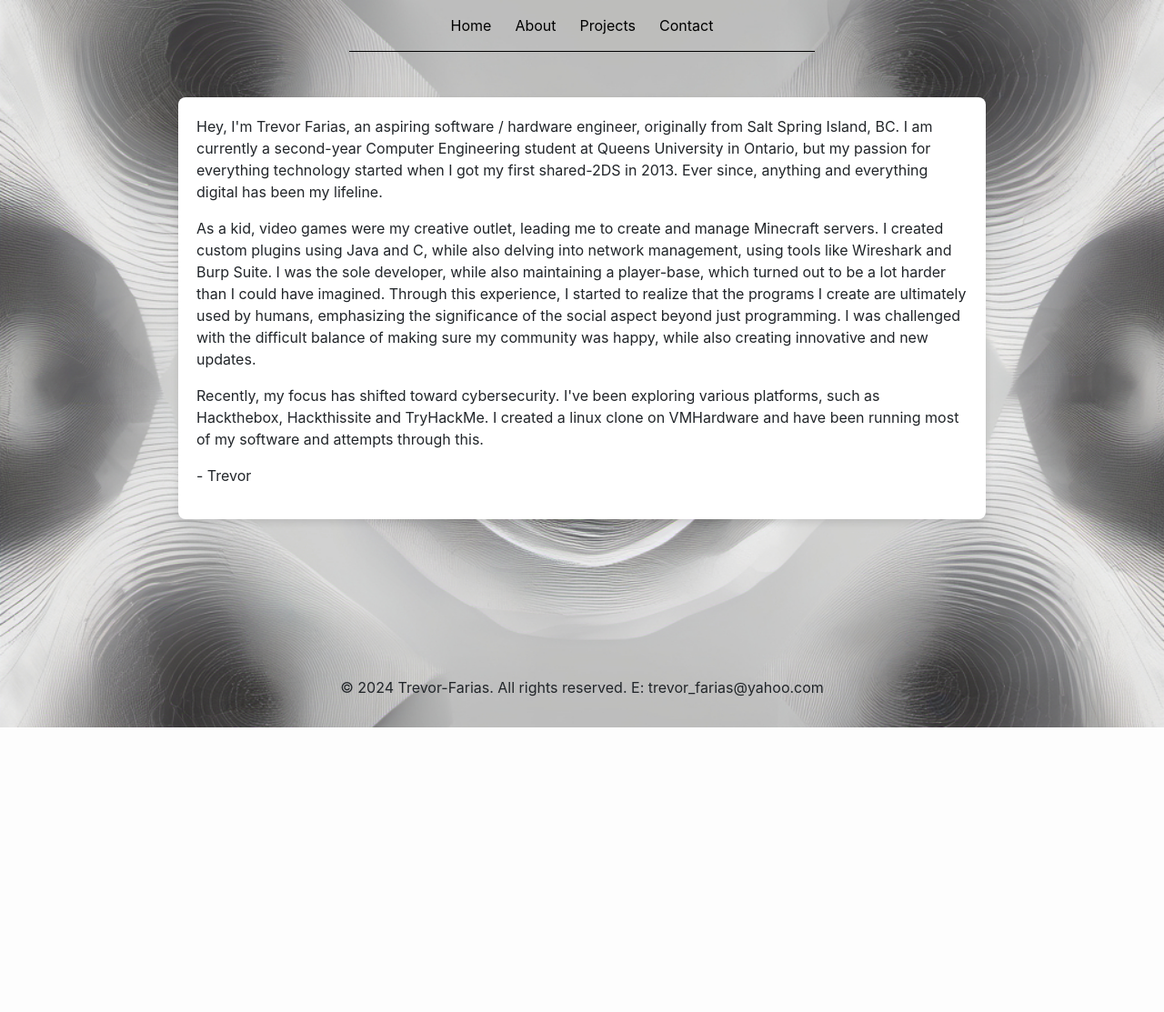
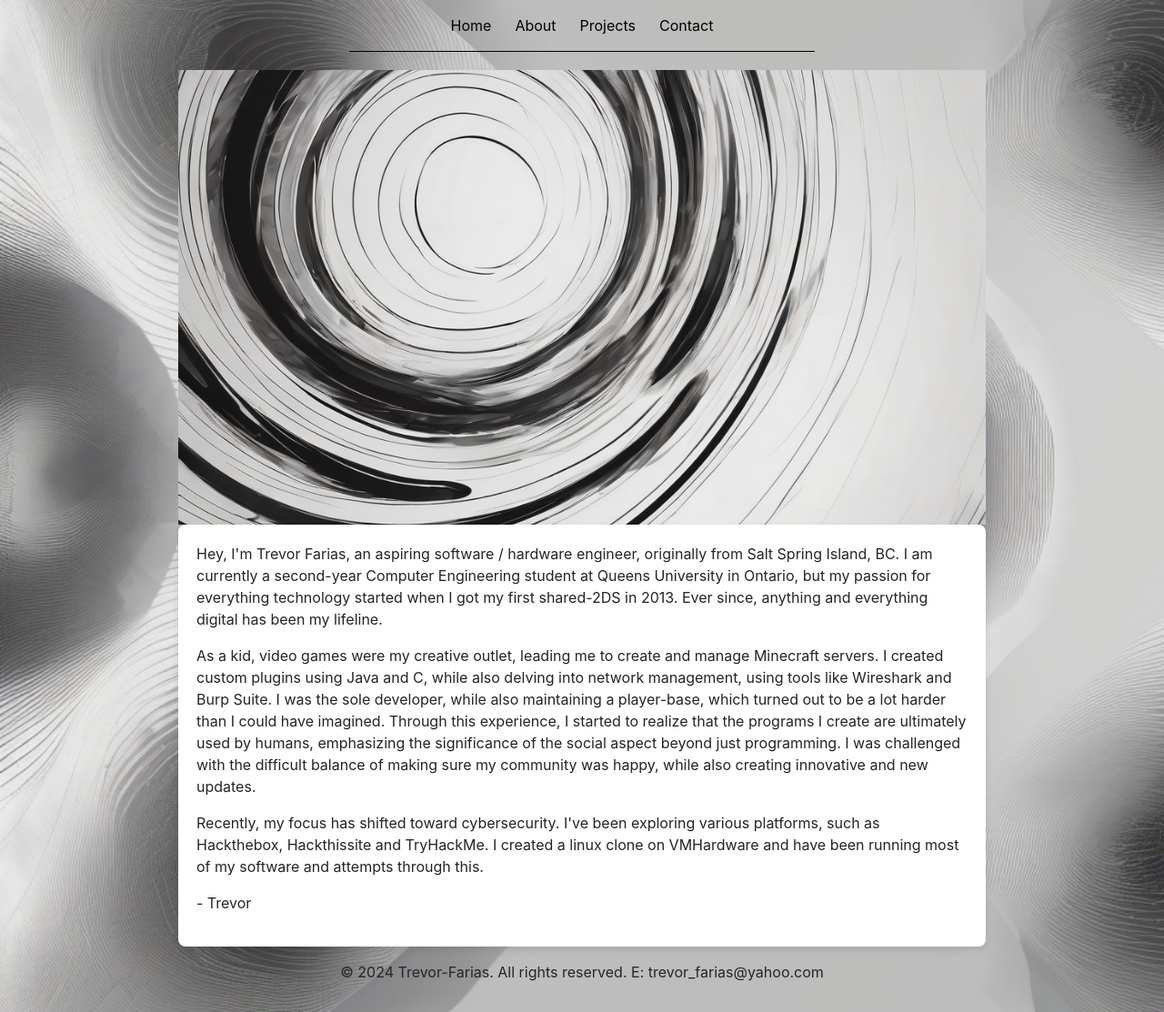
Before and after one commit to trevorfar/Portfolio_Site, a Flask app: page / in a window 1280 px wide. Shown: the whole page at 91% size. Before the commit the page ends 800 px from the top, so only its background shows below. Run offline with Flask 3, Linux system fonts and the light colour scheme; data comes from the database, SQL or seed files in the repository; some libraries are stand-ins or nearby versions.

Commit message:
Working parallax

```diff
--- a/schema.sql
+++ b/schema.sql
@@ -1,7 +1,5 @@
--- Drop the table if it exists (for testing purposes)
 DROP TABLE IF EXISTS tic_tac_toe_boards;
 
--- Create the tic_tac_toe_boards table
 CREATE TABLE tic_tac_toe_boards (
     id INTEGER PRIMARY KEY AUTOINCREMENT,
     board_data TEXT
--- a/static/css/indexStyle.css
+++ b/static/css/indexStyle.css
@@ -3,20 +3,25 @@
  body{
     margin: 0;
     padding: 0;
-    height: 720px;
+    height: auto;
     background-image: url('../Images/whiteAndGrey.jpg');
     background-repeat: no-repeat;
     background-size: cover;
  }
 
 
-    .content {
-
+    .parallax {
+        background-image: url('../Images/ticTacToe.png');
+        height: 500px;
+        width: 80%;
         margin-top: 20px;
+        background-attachment: fixed;
+        background-position: center;
+        background-repeat: no-repeat;
+        background-size: cover;
     }
 
     .textContainer {
-        margin-top: 50px;
         padding: 20px;
         height: auto;
         width: 80%;
--- a/templates/index.html
+++ b/templates/index.html
@@ -3,9 +3,9 @@
 
 <link rel="stylesheet" href="{{ url_for('static', filename='css/indexStyle.css') }}">
 
-    <div class="content">
+    <div class="parallax mx-auto">
+
     </div>
-
     <div class="textContainer mx-auto">
     <p>Hey, I'm Trevor Farias, an aspiring software / hardware engineer, originally from Salt Spring Island, BC. I am currently a second-year Computer Engineering student at Queens University in Ontario, but my passion for everything technology started when I got my first shared-2DS in 2013. Ever since, anything and everything digital has been my lifeline.
     </p>
```
Also changed, not shown: 1 other file.
